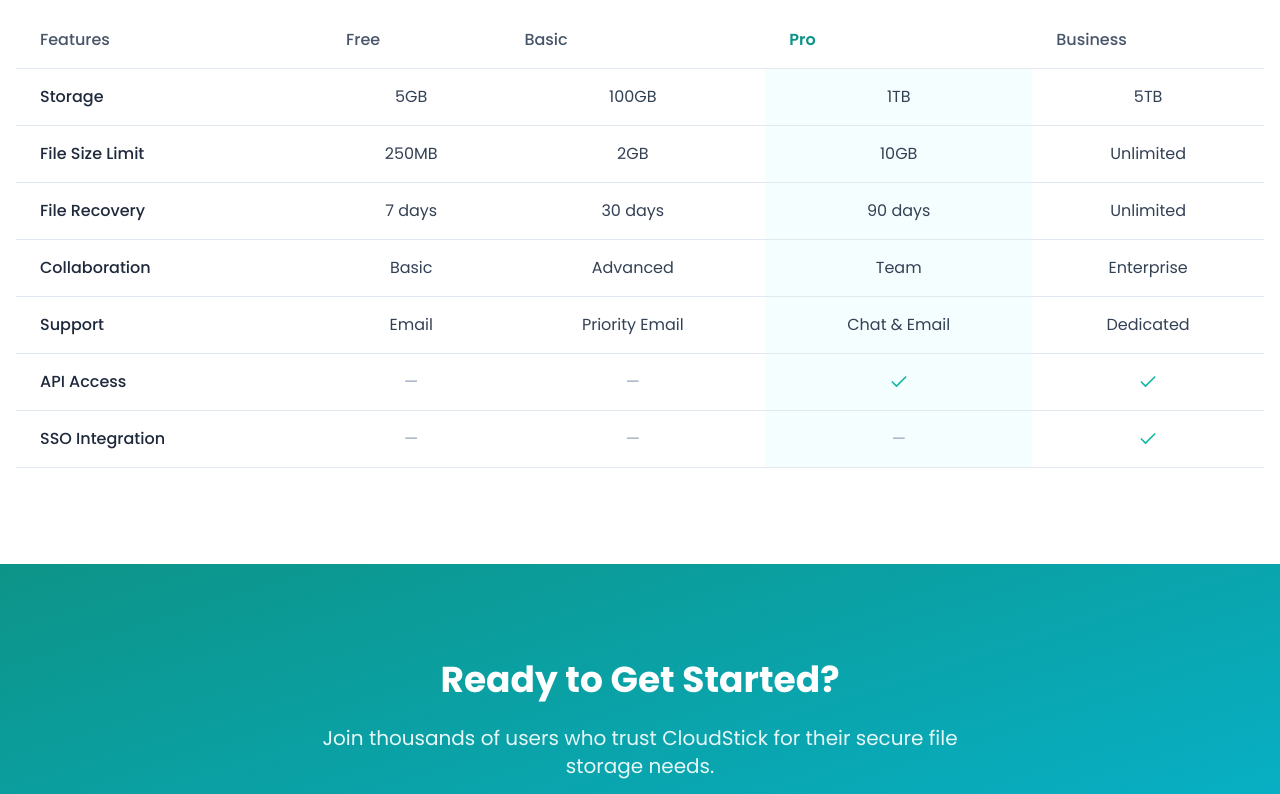
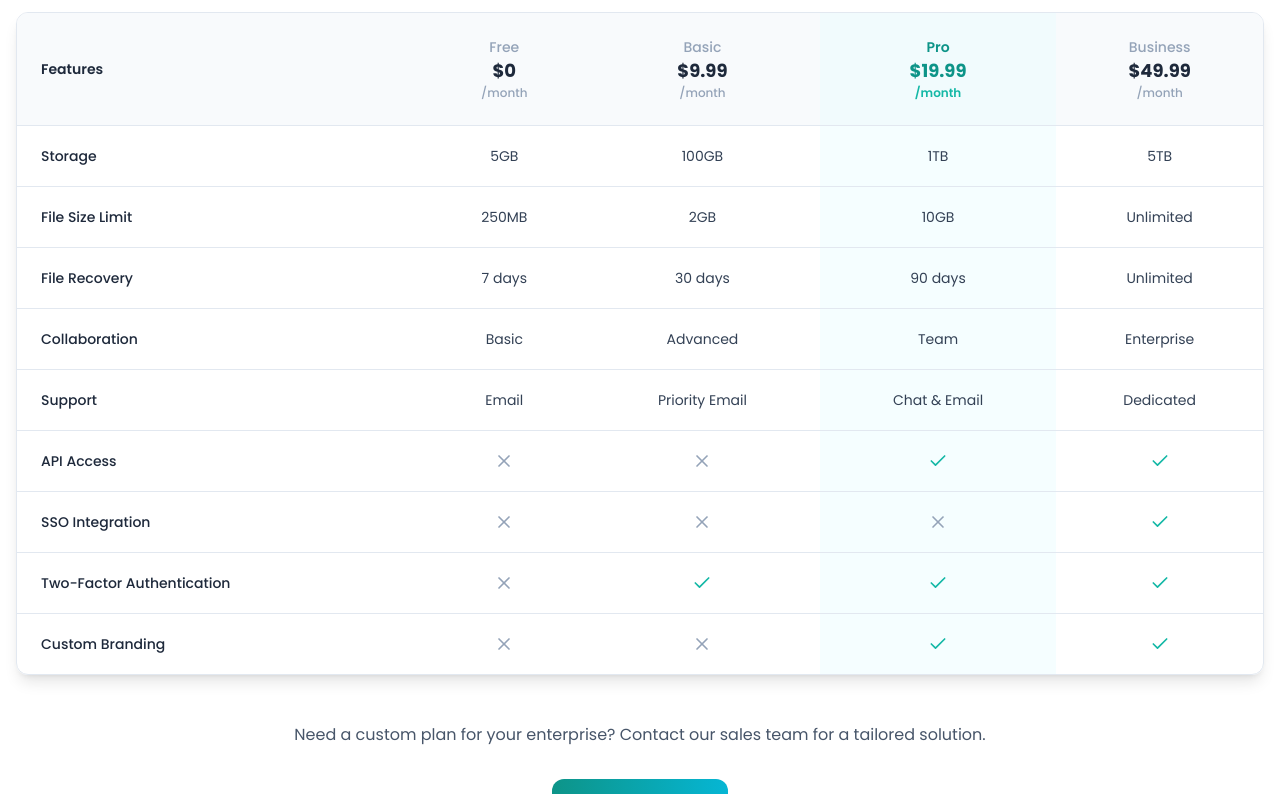
Before and after one commit to vibin-cloudhouse/cloudCms, a React (Vite) app: page /pricing in a window 1280 px wide. Shown: the part 1200-1994 px from the top of the page. Built offline with nearby package versions, Linux system fonts and the light colour scheme.

Commit message:
Improve pricing comparison table
Improve the comparison table on the pricing page.

```diff
--- a/src/pages/Pricing.tsx
+++ b/src/pages/Pricing.tsx
@@ -1,9 +1,18 @@
 
 import React from "react";
-import { Check } from "lucide-react";
+import { Check, X } from "lucide-react";
 import { Link } from "react-router-dom";
 import Header from "@/components/layout/Header";
 import Footer from "@/components/layout/Footer";
+import {
+  Table,
+  TableBody,
+  TableCell,
+  TableHead,
+  TableHeader,
+  TableRow,
+} from "@/components/ui/table";
+import { cn } from "@/lib/utils";
 
 const Pricing = () => {
   return (
@@ -202,90 +211,155 @@ const Pricing = () => {
           </div>
         </section>
 
-        {/* Comparison Table Section */}
+        {/* Comparison Table Section - Enhanced */}
         <section className="py-16 md:py-24 bg-white dark:bg-slate-900">
           <div className="container mx-auto px-4">
             <h2 className="text-3xl md:text-4xl font-bold mb-12 text-center">Compare Plans</h2>
 
-            <div className="overflow-x-auto">
-              <table className="w-full border-collapse">
-                <thead>
-                  <tr className="border-b border-slate-200 dark:border-slate-700">
-                    <th className="text-left py-4 px-6 text-slate-600 dark:text-slate-300 font-medium">Features</th>
-                    <th className="py-4 px-6 text-slate-600 dark:text-slate-300 font-medium">Free</th>
-                    <th className="py-4 px-6 text-slate-600 dark:text-slate-300 font-medium">Basic</th>
-                    <th className="py-4 px-6 text-teal-600 dark:text-teal-400 font-semibold">Pro</th>
-                    <th className="py-4 px-6 text-slate-600 dark:text-slate-300 font-medium">Business</th>
-                  </tr>
-                </thead>
-                <tbody>
-                  <tr className="border-b border-slate-200 dark:border-slate-700">
-                    <td className="py-4 px-6 text-slate-800 dark:text-slate-200 font-medium">Storage</td>
-                    <td className="py-4 px-6 text-center text-slate-700 dark:text-slate-300">5GB</td>
-                    <td className="py-4 px-6 text-center text-slate-700 dark:text-slate-300">100GB</td>
-                    <td className="py-4 px-6 text-center text-slate-700 dark:text-slate-300 bg-cyan-50/50 dark:bg-cyan-900/20">1TB</td>
-                    <td className="py-4 px-6 text-center text-slate-700 dark:text-slate-300">5TB</td>
-                  </tr>
-                  <tr className="border-b border-slate-200 dark:border-slate-700">
-                    <td className="py-4 px-6 text-slate-800 dark:text-slate-200 font-medium">File Size Limit</td>
-                    <td className="py-4 px-6 text-center text-slate-700 dark:text-slate-300">250MB</td>
-                    <td className="py-4 px-6 text-center text-slate-700 dark:text-slate-300">2GB</td>
-                    <td className="py-4 px-6 text-center text-slate-700 dark:text-slate-300 bg-cyan-50/50 dark:bg-cyan-900/20">10GB</td>
-                    <td className="py-4 px-6 text-center text-slate-700 dark:text-slate-300">Unlimited</td>
-                  </tr>
-                  <tr className="border-b border-slate-200 dark:border-slate-700">
-                    <td className="py-4 px-6 text-slate-800 dark:text-slate-200 font-medium">File Recovery</td>
-                    <td className="py-4 px-6 text-center text-slate-700 dark:text-slate-300">7 days</td>
-                    <td className="py-4 px-6 text-center text-slate-700 dark:text-slate-300">30 days</td>
-                    <td className="py-4 px-6 text-center text-slate-700 dark:text-slate-300 bg-cyan-50/50 dark:bg-cyan-900/20">90 days</td>
-                    <td className="py-4 px-6 text-center text-slate-700 dark:text-slate-300">Unlimited</td>
-                  </tr>
-                  <tr className="border-b border-slate-200 dark:border-slate-700">
-                    <td className="py-4 px-6 text-slate-800 dark:text-slate-200 font-medium">Collaboration</td>
-                    <td className="py-4 px-6 text-center text-slate-700 dark:text-slate-300">Basic</td>
-                    <td className="py-4 px-6 text-center text-slate-700 dark:text-slate-300">Advanced</td>
-                    <td className="py-4 px-6 text-center text-slate-700 dark:text-slate-300 bg-cyan-50/50 dark:bg-cyan-900/20">Team</td>
-                    <td className="py-4 px-6 text-center text-slate-700 dark:text-slate-300">Enterprise</td>
-                  </tr>
-                  <tr className="border-b border-slate-200 dark:border-slate-700">
-                    <td className="py-4 px-6 text-slate-800 dark:text-slate-200 font-medium">Support</td>
-                    <td className="py-4 px-6 text-center text-slate-700 dark:text-slate-300">Email</td>
-                    <td className="py-4 px-6 text-center text-slate-700 dark:text-slate-300">Priority Email</td>
-                    <td className="py-4 px-6 text-center text-slate-700 dark:text-slate-300 bg-cyan-50/50 dark:bg-cyan-900/20">Chat & Email</td>
-                    <td className="py-4 px-6 text-center text-slate-700 dark:text-slate-300">Dedicated</td>
-                  </tr>
-                  <tr className="border-b border-slate-200 dark:border-slate-700">
-                    <td className="py-4 px-6 text-slate-800 dark:text-slate-200 font-medium">API Access</td>
-                    <td className="py-4 px-6 text-center text-slate-700 dark:text-slate-300">
-                      <span className="inline-block h-5 w-5 text-slate-400">—</span>
-                    </td>
-                    <td className="py-4 px-6 text-center text-slate-700 dark:text-slate-300">
-                      <span className="inline-block h-5 w-5 text-slate-400">—</span>
-                    </td>
-                    <td className="py-4 px-6 text-center text-slate-700 dark:text-slate-300 bg-cyan-50/50 dark:bg-cyan-900/20">
+            <div className="overflow-x-auto rounded-xl shadow-lg border border-slate-200 dark:border-slate-700">
+              <Table>
+                <TableHeader>
+                  <TableRow className="bg-slate-50 dark:bg-slate-800">
+                    <TableHead className="py-6 px-6 text-left font-semibold text-slate-800 dark:text-slate-200">Features</TableHead>
+                    <TableHead className="py-6 px-6 text-center font-medium text-slate-600 dark:text-slate-300">
+                      <div className="flex flex-col items-center">
+                        <span className="text-sm text-slate-400 dark:text-slate-500">Free</span>
+                        <span className="text-lg font-bold text-slate-800 dark:text-slate-200">$0</span>
+                        <span className="text-xs text-slate-400 dark:text-slate-500">/month</span>
+                      </div>
+                    </TableHead>
+                    <TableHead className="py-6 px-6 text-center font-medium text-slate-600 dark:text-slate-300">
+                      <div className="flex flex-col items-center">
+                        <span className="text-sm text-slate-400 dark:text-slate-500">Basic</span>
+                        <span className="text-lg font-bold text-slate-800 dark:text-slate-200">$9.99</span>
+                        <span className="text-xs text-slate-400 dark:text-slate-500">/month</span>
+                      </div>
+                    </TableHead>
+                    <TableHead className="py-6 px-6 text-center font-semibold bg-cyan-50/50 dark:bg-cyan-900/20">
+                      <div className="flex flex-col items-center">
+                        <span className="text-sm text-teal-600 dark:text-teal-400">Pro</span>
+                        <span className="text-lg font-bold text-teal-600 dark:text-teal-400">$19.99</span>
+                        <span className="text-xs text-teal-500 dark:text-teal-500">/month</span>
+                      </div>
+                    </TableHead>
+                    <TableHead className="py-6 px-6 text-center font-medium text-slate-600 dark:text-slate-300">
+                      <div className="flex flex-col items-center">
+                        <span className="text-sm text-slate-400 dark:text-slate-500">Business</span>
+                        <span className="text-lg font-bold text-slate-800 dark:text-slate-200">$49.99</span>
+                        <span className="text-xs text-slate-400 dark:text-slate-500">/month</span>
+                      </div>
+                    </TableHead>
+                  </TableRow>
+                </TableHeader>
+                <TableBody>
+                  <TableRow className="hover:bg-slate-50 dark:hover:bg-slate-800/50">
+                    <TableCell className="py-5 px-6 text-slate-800 dark:text-slate-200 font-medium">Storage</TableCell>
+                    <TableCell className="py-5 px-6 text-center text-slate-700 dark:text-slate-300">5GB</TableCell>
+                    <TableCell className="py-5 px-6 text-center text-slate-700 dark:text-slate-300">100GB</TableCell>
+                    <TableCell className="py-5 px-6 text-center text-slate-700 dark:text-slate-300 bg-cyan-50/50 dark:bg-cyan-900/20">1TB</TableCell>
+                    <TableCell className="py-5 px-6 text-center text-slate-700 dark:text-slate-300">5TB</TableCell>
+                  </TableRow>
+                  <TableRow className="hover:bg-slate-50 dark:hover:bg-slate-800/50">
+                    <TableCell className="py-5 px-6 text-slate-800 dark:text-slate-200 font-medium">File Size Limit</TableCell>
+                    <TableCell className="py-5 px-6 text-center text-slate-700 dark:text-slate-300">250MB</TableCell>
+                    <TableCell className="py-5 px-6 text-center text-slate-700 dark:text-slate-300">2GB</TableCell>
+                    <TableCell className="py-5 px-6 text-center text-slate-700 dark:text-slate-300 bg-cyan-50/50 dark:bg-cyan-900/20">10GB</TableCell>
+                    <TableCell className="py-5 px-6 text-center text-slate-700 dark:text-slate-300">Unlimited</TableCell>
+                  </TableRow>
+                  <TableRow className="hover:bg-slate-50 dark:hover:bg-slate-800/50">
+                    <TableCell className="py-5 px-6 text-slate-800 dark:text-slate-200 font-medium">File Recovery</TableCell>
+                    <TableCell className="py-5 px-6 text-center text-slate-700 dark:text-slate-300">7 days</TableCell>
+                    <TableCell className="py-5 px-6 text-center text-slate-700 dark:text-slate-300">30 days</TableCell>
+                    <TableCell className="py-5 px-6 text-center text-slate-700 dark:text-slate-300 bg-cyan-50/50 dark:bg-cyan-900/20">90 days</TableCell>
+                    <TableCell className="py-5 px-6 text-center text-slate-700 dark:text-slate-300">Unlimited</TableCell>
+                  </TableRow>
+                  <TableRow className="hover:bg-slate-50 dark:hover:bg-slate-800/50">
+                    <TableCell className="py-5 px-6 text-slate-800 dark:text-slate-200 font-medium">Collaboration</TableCell>
+                    <TableCell className="py-5 px-6 text-center text-slate-700 dark:text-slate-300">Basic</TableCell>
+                    <TableCell className="py-5 px-6 text-center text-slate-700 dark:text-slate-300">Advanced</TableCell>
+                    <TableCell className="py-5 px-6 text-center text-slate-700 dark:text-slate-300 bg-cyan-50/50 dark:bg-cyan-900/20">Team</TableCell>
+                    <TableCell className="py-5 px-6 text-center text-slate-700 dark:text-slate-300">Enterprise</TableCell>
+                  </TableRow>
+                  <TableRow className="hover:bg-slate-50 dark:hover:bg-slate-800/50">
+                    <TableCell className="py-5 px-6 text-slate-800 dark:text-slate-200 font-medium">Support</TableCell>
+                    <TableCell className="py-5 px-6 text-center text-slate-700 dark:text-slate-300">Email</TableCell>
+                    <TableCell className="py-5 px-6 text-center text-slate-700 dark:text-slate-300">Priority Email</TableCell>
+                    <TableCell className="py-5 px-6 text-center text-slate-700 dark:text-slate-300 bg-cyan-50/50 dark:bg-cyan-900/20">Chat & Email</TableCell>
+                    <TableCell className="py-5 px-6 text-center text-slate-700 dark:text-slate-300">Dedicated</TableCell>
+                  </TableRow>
+                  <TableRow className="hover:bg-slate-50 dark:hover:bg-slate-800/50">
+                    <TableCell className="py-5 px-6 text-slate-800 dark:text-slate-200 font-medium">API Access</TableCell>
+                    <TableCell className="py-5 px-6 text-center">
+                      <X className="h-5 w-5 text-slate-400 dark:text-slate-500 mx-auto" />
+                    </TableCell>
+                    <TableCell className="py-5 px-6 text-center">
+                      <X className="h-5 w-5 text-slate-400 dark:text-slate-500 mx-auto" />
+                    </TableCell>
+                    <TableCell className="py-5 px-6 text-center bg-cyan-50/50 dark:bg-cyan-900/20">
                       <Check className="h-5 w-5 text-teal-500 mx-auto" />
-                    </td>
-                    <td className="py-4 px-6 text-center text-slate-700 dark:text-slate-300">
+                    </TableCell>
+                    <TableCell className="py-5 px-6 text-center">
                       <Check className="h-5 w-5 text-teal-500 mx-auto" />
-                    </td>
-                  </tr>
-                  <tr className="border-b border-slate-200 dark:border-slate-700">
-                    <td className="py-4 px-6 text-slate-800 dark:text-slate-200 font-medium">SSO Integration</td>
-                    <td className="py-4 px-6 text-center text-slate-700 dark:text-slate-300">
-                      <span className="inline-block h-5 w-5 text-slate-400">—</span>
-                    </td>
-                    <td className="py-4 px-6 text-center text-slate-700 dark:text-slate-300">
-                      <span className="inline-block h-5 w-5 text-slate-400">—</span>
-                    </td>
-                    <td className="py-4 px-6 text-center text-slate-700 dark:text-slate-300 bg-cyan-50/50 dark:bg-cyan-900/20">
-                      <span className="inline-block h-5 w-5 text-slate-400">—</span>
-                    </td>
-                    <td className="py-4 px-6 text-center text-slate-700 dark:text-slate-300">
+                    </TableCell>
+                  </TableRow>
+                  <TableRow className="hover:bg-slate-50 dark:hover:bg-slate-800/50">
+                    <TableCell className="py-5 px-6 text-slate-800 dark:text-slate-200 font-medium">SSO Integration</TableCell>
+                    <TableCell className="py-5 px-6 text-center">
+                      <X className="h-5 w-5 text-slate-400 dark:text-slate-500 mx-auto" />
+                    </TableCell>
+                    <TableCell className="py-5 px-6 text-center">
+                      <X className="h-5 w-5 text-slate-400 dark:text-slate-500 mx-auto" />
+                    </TableCell>
+                    <TableCell className="py-5 px-6 text-center bg-cyan-50/50 dark:bg-cyan-900/20">
+                      <X className="h-5 w-5 text-slate-400 dark:text-slate-500 mx-auto" />
+                    </TableCell>
+                    <TableCell className="py-5 px-6 text-center">
                       <Check className="h-5 w-5 text-teal-500 mx-auto" />
-                    </td>
-                  </tr>
-                </tbody>
-              </table>
+                    </TableCell>
+                  </TableRow>
+                  <TableRow className="hover:bg-slate-50 dark:hover:bg-slate-800/50">
+                    <TableCell className="py-5 px-6 text-slate-800 dark:text-slate-200 font-medium">Two-Factor Authentication</TableCell>
+                    <TableCell className="py-5 px-6 text-center">
+                      <X className="h-5 w-5 text-slate-400 dark:text-slate-500 mx-auto" />
+                    </TableCell>
+                    <TableCell className="py-5 px-6 text-center">
+                      <Check className="h-5 w-5 text-teal-500 mx-auto" />
+                    </TableCell>
+                    <TableCell className="py-5 px-6 text-center bg-cyan-50/50 dark:bg-cyan-900/20">
+                      <Check className="h-5 w-5 text-teal-500 mx-auto" />
+                    </TableCell>
+                    <TableCell className="py-5 px-6 text-center">
+                      <Check className="h-5 w-5 text-teal-500 mx-auto" />
+                    </TableCell>
+                  </TableRow>
+                  <TableRow className="hover:bg-slate-50 dark:hover:bg-slate-800/50">
+                    <TableCell className="py-5 px-6 text-slate-800 dark:text-slate-200 font-medium">Custom Branding</TableCell>
+                    <TableCell className="py-5 px-6 text-center">
+                      <X className="h-5 w-5 text-slate-400 dark:text-slate-500 mx-auto" />
+                    </TableCell>
+                    <TableCell className="py-5 px-6 text-center">
+                      <X className="h-5 w-5 text-slate-400 dark:text-slate-500 mx-auto" />
+                    </TableCell>
+                    <TableCell className="py-5 px-6 text-center bg-cyan-50/50 dark:bg-cyan-900/20">
+                      <Check className="h-5 w-5 text-teal-500 mx-auto" />
+                    </TableCell>
+                    <TableCell className="py-5 px-6 text-center">
+                      <Check className="h-5 w-5 text-teal-500 mx-auto" />
+                    </TableCell>
+                  </TableRow>
+                </TableBody>
+              </Table>
+            </div>
+
+            <div className="mt-12 text-center">
+              <p className="text-slate-600 dark:text-slate-400 mb-8">
+                Need a custom plan for your enterprise? Contact our sales team for a tailored solution.
+              </p>
+              <Link to="/contact">
+                <button className="bg-gradient-to-r from-teal-600 to-cyan-500 text-white px-8 py-3 rounded-xl hover:opacity-90 transition-opacity font-medium">
+                  Contact Sales
+                </button>
+              </Link>
             </div>
           </div>
         </section>
```
